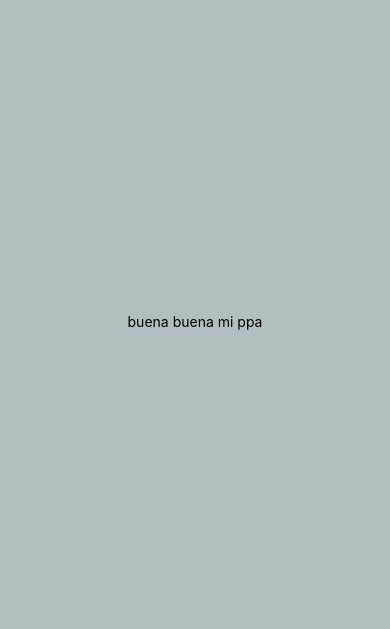
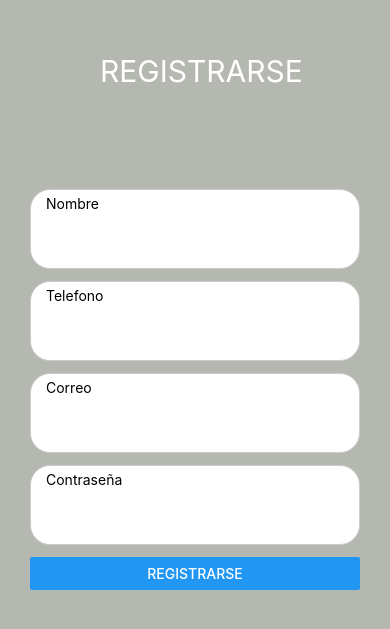
Before and after one commit to juandavidgil/Arturo_Ruedas, a React Native app: screen / in a window 390 px wide. Shown: the part 101-730 px from the top of the page. Built offline with nearby package versions, Linux system fonts and the light colour scheme.

Commit message:
iu registro

```diff
--- a/App.js
+++ b/App.js
@@ -1,39 +1,98 @@
+/*
 import { StatusBar } from 'expo-status-bar';
 import { StyleSheet, Text, View, TextInput, Image, ImageBackground, Button} from 'react-native';
 import  React, {useState}  from 'react';
-//import {SafeAreaView, SafeAreaProvider} from 'react-native-safe-area-context';
-//constante para imagen de fondo
+import {SafeAreaView, SafeAreaProvider} from 'react-native-safe-area-context';
+
+ */
+
+import React, { useState } from 'react';
+import { View, TextInput, Text, Button, StyleSheet } from 'react-native';
 
 
 export default function App() {
-  return (
-    <View style={styles.container}>
-      <Text>buena buena mi ppa</Text>
 
 
-      <StatusBar style="auto" />
+
+  const [nombre, setNombre] = useState('');
+  const [telefono, setTelefono] = useState('');
+  const [correo, setCorreo] =
+   useState('');
+  const [contraseña, setContraseña] = useState('');
+
+
+  const presionarBoton = () => {
+    // para que al presionar el boton de registrar se envien los datos en la consola
+    console.log('Nombre:', nombre);
+    console.log('Telefono:', telefono);
+    console.log('Correo:', correo);
+    console.log('Contraseña:', contraseña);
+  };
+
+  return (
+
+    <View style={styles.container}>
+      <Text style={styles.tituloRegistrarse} >REGISTRARSE</Text>
+
+
+      <TextInput
+        style={styles.input}
+        placeholder="Nombre"
+        value={nombre}
+        onChangeText={setNombre}
+      />
+      <TextInput
+        style={styles.input}
+        placeholder="Telefono"
+        value={telefono}
+        onChangeText={setTelefono}
+      />
+      <TextInput
+        style={styles.input}
+        placeholder="Correo"
+        keyboardType="email-address"
+        value={correo}
+        onChangeText={setCorreo}
+      />
+      <TextInput
+        style={styles.input}
+        placeholder="Contraseña"
+        secureTextEntry={true}
+        value={contraseña}
+        onChangeText={setContraseña}
+      />
+      <Button  style={styles.BotonRegistrarse} title="Registrarse" onPress={presionarBoton} />
     </View>
   );
 }
 
 
-/* const registroNombre = () => {
-  const [text, setText] = useState('');
-  return(
 
-    <TextInput
-    placeholder='Nombre'
-    onChangeText={newText => setText(newText)}
-    defaultValue={text}
-    />
-
-  )} */
-
+//ESTILOS
 const styles = StyleSheet.create({
   container: {
     flex: 1,
-    backgroundColor: '#B2BEBF',
-    alignItems: 'center',
     justifyContent: 'center',
+    padding: 30,
+    backgroundColor: '#B5B8B1'
   },
+  input: {
+    height: 80,
+    borderColor: '#ccc',
+    backgroundColor : 'white',
+    borderWidth: 1,
+    marginBottom: 12,
+    paddingLeft: 15,
+    paddingBottom: 50,
+    borderRadius: 20,
+},
+tituloRegistrarse: {
+  fontSize: 30,
+  color: 'white',
+  marginBottom: 100,
+  marginLeft: 70,
+
+},
+
+
 });
```
